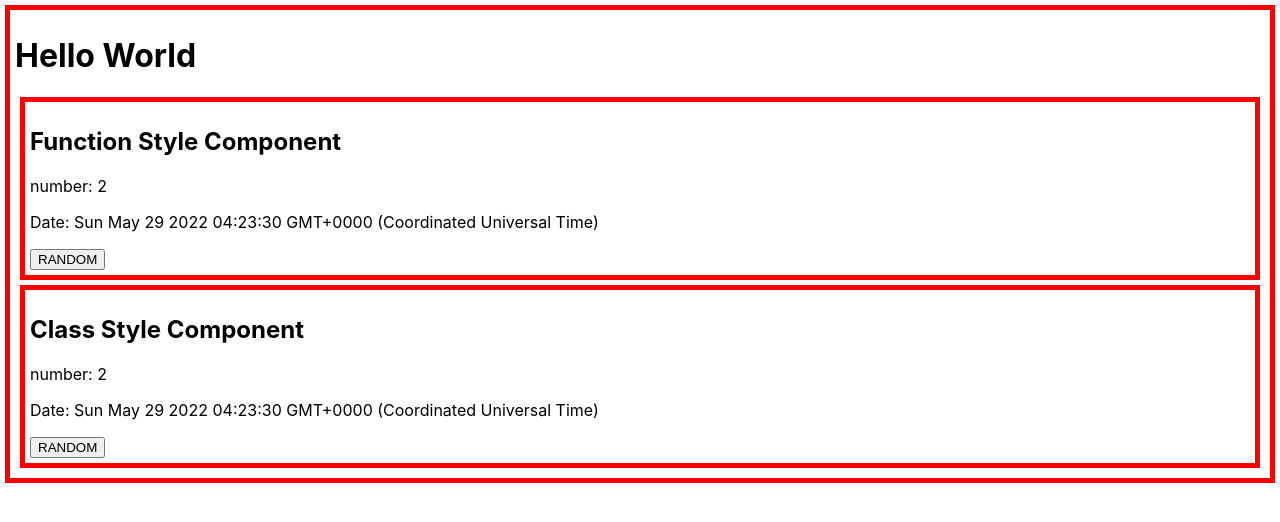
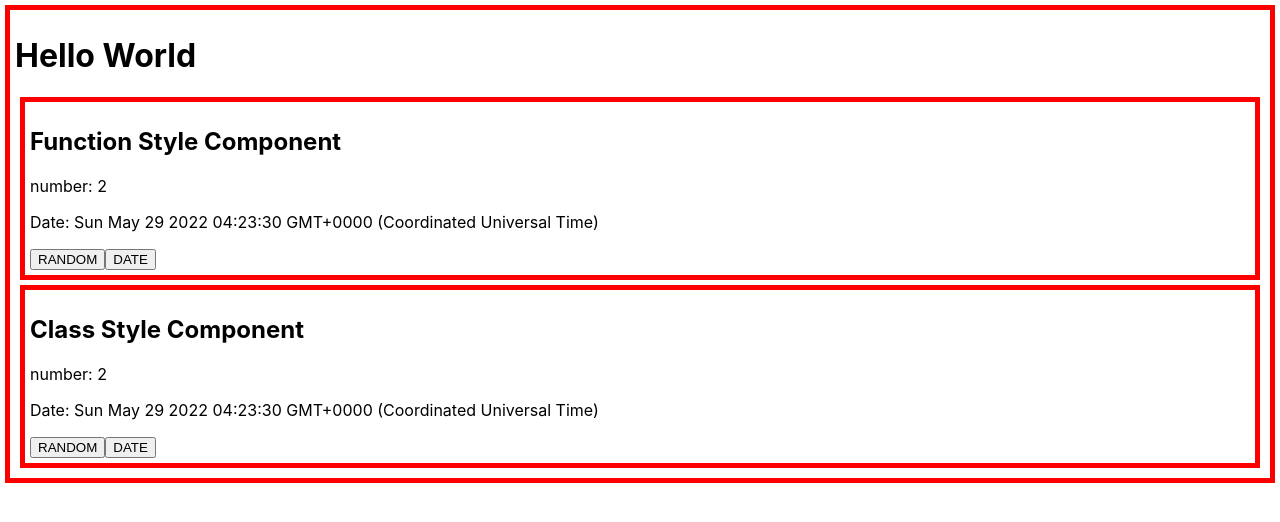
Before and after one commit to choijueun/React, a React (Create React App) app in the folder shcoding3-class-function/: page / in a window 1280 px wide. Shown: the top 522 px of the page. Built offline with nearby package versions, Linux system fonts and the light colour scheme.

Commit message:
set Date

```diff
--- a/shcoding3-class-function/src/App.js
+++ b/shcoding3-class-function/src/App.js
@@ -11,6 +11,9 @@ function FuncComp(props) {
             <p>Date: {date}</p>
             <input type='button' value="RANDOM" onClick={function(){
                     setNumber(Math.random());
+                }}></input>
+            <input type='button' value="DATE" onClick={function(){
+                    setDate((new Date()).toString());
                 }}></input>
         </div>
     );
@@ -31,6 +34,9 @@ class ClassComp extends React.Component {
                 <input type='button' value="RANDOM" onClick={function(){
                     this.setState({number: Math.random()});
                 }.bind(this)}></input>
+                <input type='button' value="DATE" onClick={function(){
+                    this.setState({date : (new Date()).toString()});
+                }.bind(this)}></input>
             </div>
         );
     }
```
